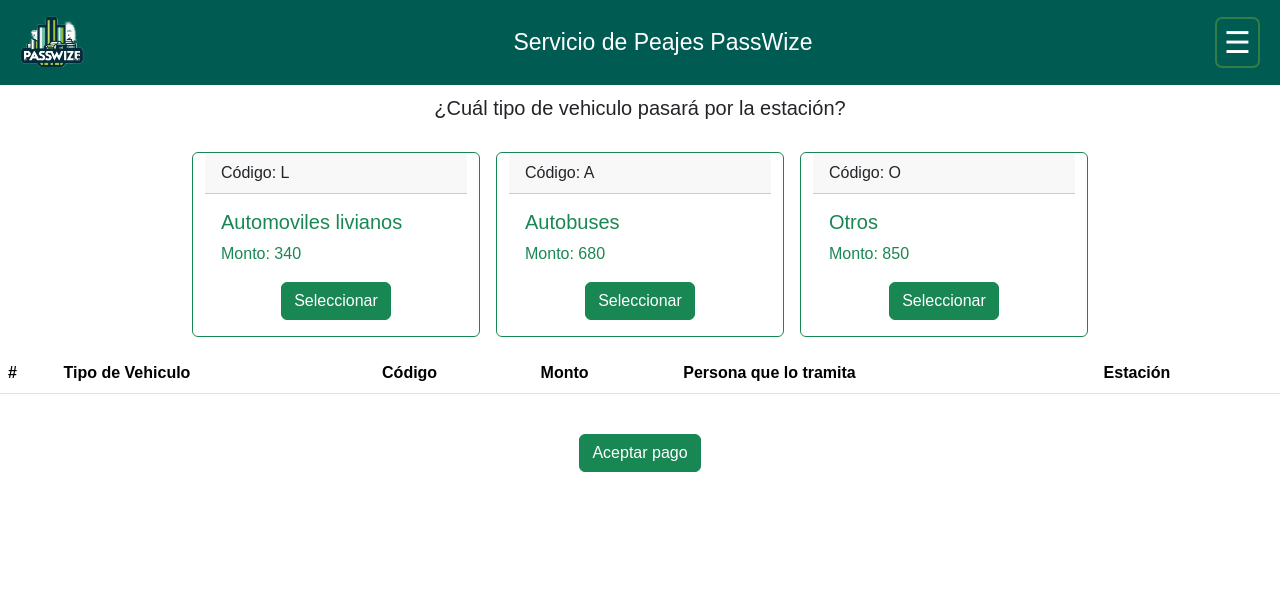
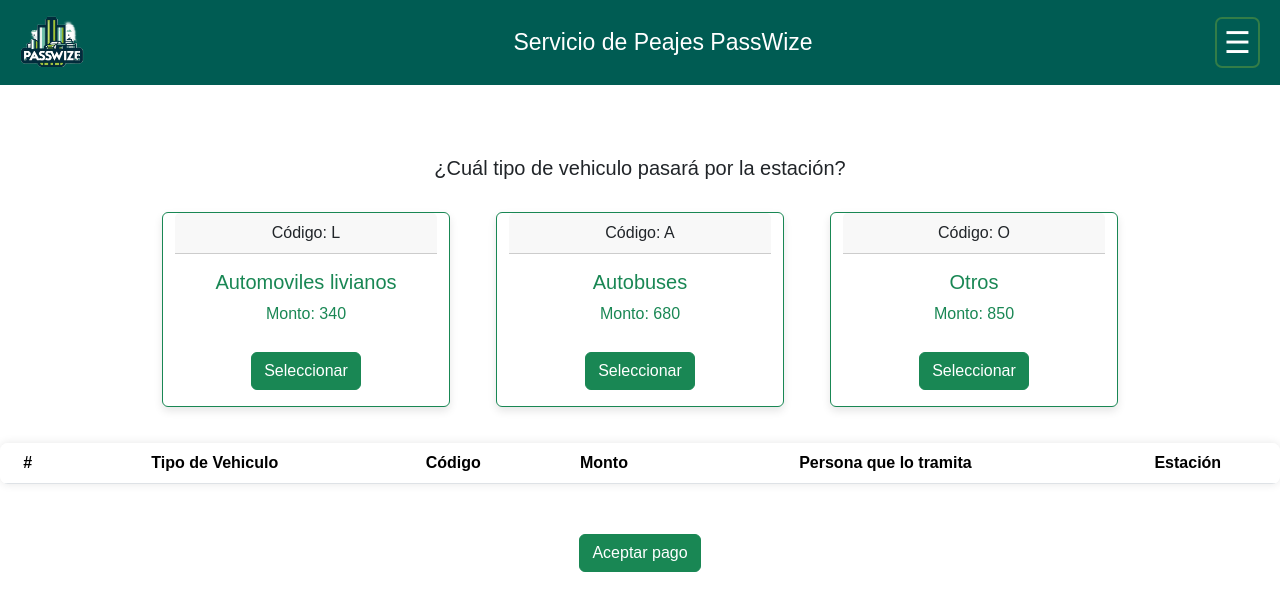
Before and after one commit to AnaBQS0107/ProyectoFinal--IngSoft, a PHP site: page /CobrosPeaje.php in a window 1280 px wide. Shown: the top 611 px of the page. Run offline with PHP 8.4, Linux system fonts and the light colour scheme; lists and menus that the app fills with data are empty; some libraries are stand-ins or nearby versions.

Commit message:
estilos cobros

```diff
--- a/Vista/CobrosPeaje.php
+++ b/Vista/CobrosPeaje.php
@@ -6,6 +6,7 @@
     <meta name="viewport" content="width=device-width, initial-scale=1.0">
     <title>Cobros -- PassWize</title>
     <link rel="icon" type="image/png" href="../img/icono.png">
+    <link rel="stylesheet" href="Estilos/CobrosPeaje.css">
     <link href="https://cdn.jsdelivr.net/npm/bootstrap@5.3.0-alpha1/dist/css/bootstrap.min.css" rel="stylesheet">
     <script src="https://cdn.jsdelivr.net/npm/sweetalert2@10"></script>
 </head>
--- /dev/null
+++ b/Vista/Estilos/CobrosPeaje.css
@@ -0,0 +1,101 @@
+/* Estilos generales */
+body {
+    background-color: #f8f9fa;
+    font-family: Arial, sans-serif;
+    padding-top: 20px;
+}
+
+header {
+    background-color: #007bff;
+    color: white;
+    padding: 10px 0;
+}
+
+h5 {
+    margin-bottom: 20px;
+}
+
+.container {
+    background-color: white;
+    padding: 20px;
+    border-radius: 8px;
+    box-shadow: 0 0 10px rgba(0, 0, 0, 0.1);
+}
+
+/* Estilos para las tarjetas */
+.card {
+    margin: 15px;
+    box-shadow: 0 4px 8px rgba(0, 0, 0, 0.1);
+    transition: transform 0.2s;
+}
+
+.card:hover {
+    transform: scale(1.05);
+}
+
+.card-header {
+
+    color: rgb(0, 0, 0);
+    text-align: center;
+}
+
+.card-body {
+    text-align: center;
+}
+
+.card-title {
+    color: #28a745;
+}
+
+/* Estilos para los botones */
+.btn {
+
+    margin-top: 10px;
+    transition: background-color 0.2s, border-color 0.2s;
+}
+
+.btn-success {
+    background-color: #9fc131;
+}
+
+.btn-success:hover {
+    background-color:  #bdf227;
+    border-color: #bdf227;
+}
+
+/* Estilos para la tabla */
+.table {
+    margin-top: 20px;
+    background-color: white;
+    border-radius: 8px;
+    box-shadow: 0 0 10px rgba(0, 0, 0, 0.1);
+    overflow: hidden;
+}
+
+.table th, .table td {
+    text-align: center;
+    vertical-align: middle;
+}
+
+.table th {
+    background-color: #005c53;
+    color: white;
+}
+
+.table tbody tr:nth-child(even) {
+    background-color: #f2f2f2;
+}
+
+.table tbody tr:hover {
+    background-color: #d1ecf1;
+}
+
+.center {
+    display: flex;
+    justify-content: center;
+    align-items: center;
+}
+
+.center button {
+    margin-top: 20px;
+}
```
